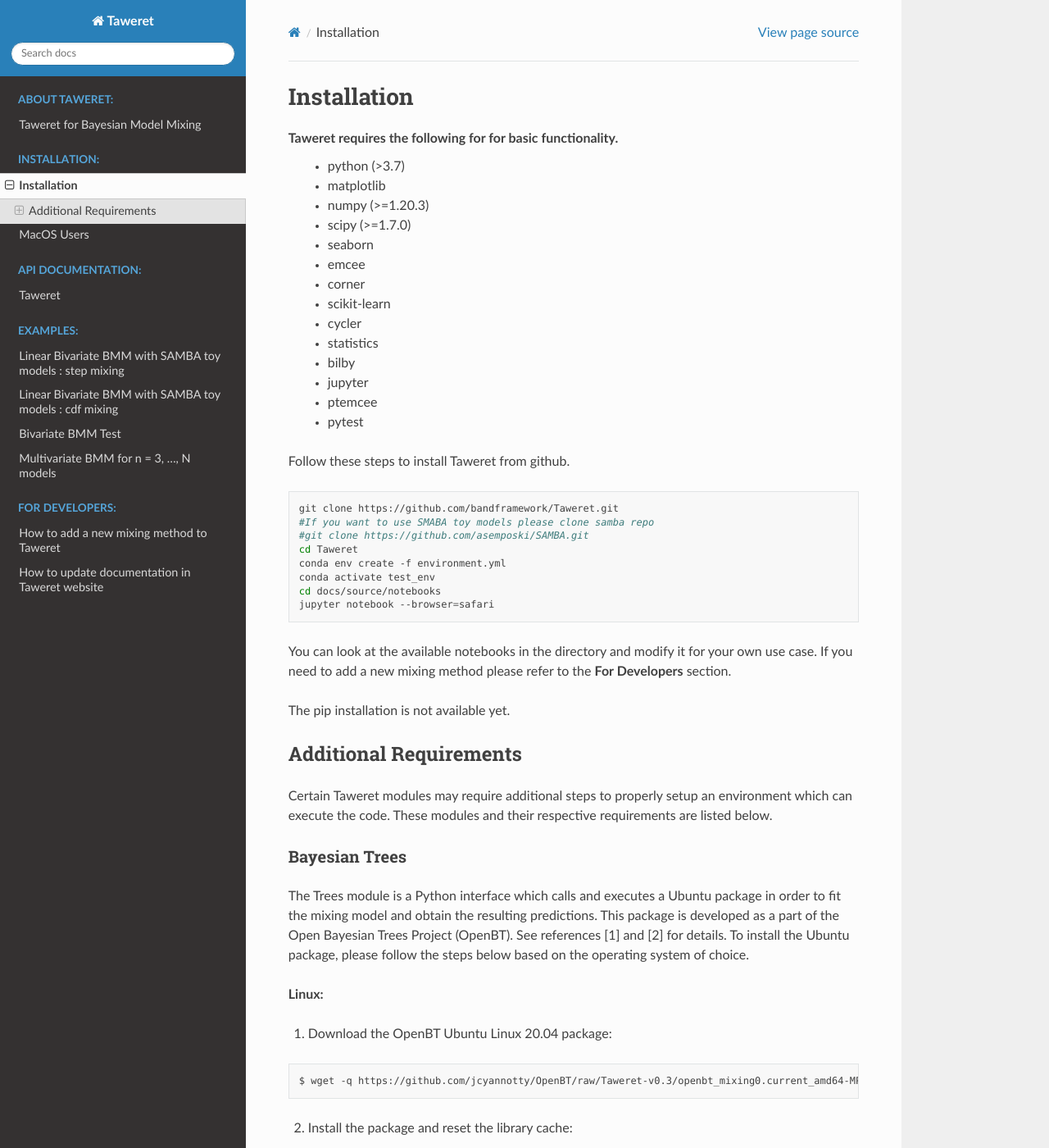
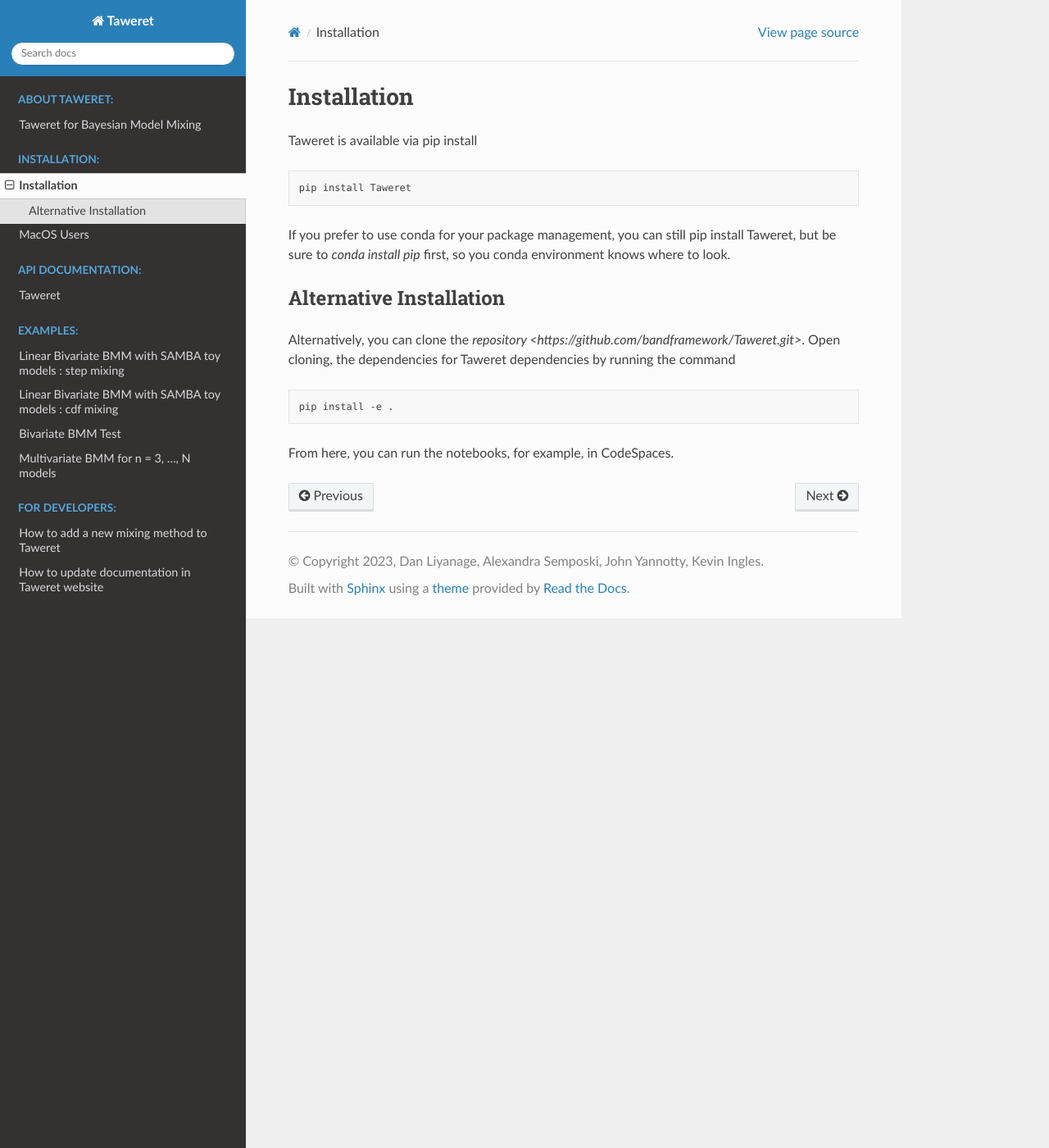
Before and after one commit to bandframework/Taweret, a Sphinx documentation site: the page built from docs/source/installation.rst, in a window 1280 px wide and 1400 px high. Shown: the whole window at 82% size. Built offline with Sphinx 7.4.7 and the Read the Docs theme 2.0.0, drawn with Linux system fonts in a browser that asks for light colours; pages that are not in the unit, such as notebooks, are missing from menus; some of the changed text lies outside the part shown.

Commit message:
Updating documentation for install and contribution instructions

```diff
--- a/Taweret/__init__.py
+++ b/Taweret/__init__.py
@@ -1,3 +1,3 @@
-__version__ = "0.1.0"
+__version__ = "1.0.1"
 __author__ = "Kevin Ingles, Dananjaya (Dan) Liyanage, Alexandra Semposki, John Yannotty"
-__credits__ = "The Ohio State University, Ohio University"
+__credits__ = "The Ohio State University, Ohio University, University of Illinios Urbana-Champaign"
--- a/docs/source/installation.rst
+++ b/docs/source/installation.rst
@@ -1,116 +1,24 @@
 Installation
 ============
 
-Taweret requires the following for for basic functionality.
-    - python (>3.7)
-    - matplotlib
-    - numpy (>=1.20.3)
-    - scipy (>=1.7.0)
-    - seaborn
-    - emcee
-    - corner
-    - scikit-learn
-    - cycler
-    - statistics
-    - bilby
-    - jupyter
-    - ptemcee
-    - pytest
-
-Follow these steps to install Taweret from github.
+Taweret is available via pip install
 
 .. code-block:: bash
 
-    git clone https://github.com/bandframework/Taweret.git
-    #If you want to use SMABA toy models please clone samba repo
-    #git clone https://github.com/asemposki/SAMBA.git
-    cd Taweret
-    conda env create -f environment.yml
-    conda activate test_env
-    cd docs/source/notebooks
-    jupyter notebook --browser=safari
+    pip install Taweret
 
-You can look at the available notebooks in the directory and modify it for your own use case. If \
-you need to add a new mixing method please refer to the **For Developers** section.
-
-The pip installation is not available yet.
-
-.. .. code-block:: bash
-..
-..     pip install Taweret
+If you prefer to use conda for your package management, you can still pip install Taweret, but be sure to `conda install pip` first, so you conda environment knows where to look.
 
 
+Alternative Installation
+------------------------
 
-Additional Requirements
------------------------
-
-Certain Taweret modules may require additional steps to properly setup an environment which can \
-execute the code. These modules and their respective requirements are listed below.
-
-**Bayesian Trees**
-^^^^^^^^^^^^^^^^^^
-
-The Trees module is a Python interface which calls and executes a Ubuntu package in order \
-to fit the mixing model and obtain the resulting predictions. This package is developed as a part of the \
-Open Bayesian Trees Project (OpenBT). See references [1] and [2] for details. To install the Ubuntu package, \
-please follow the steps below based on the operating system of choice.
-
-
-**Linux:**
-
-1. Download the OpenBT Ubuntu Linux 20.04 package:
+Alternatively, you can clone the `repository <https://github.com/bandframework/Taweret.git>`.
+Open cloning, the dependencies for Taweret dependencies by running the command
 
 .. code-block:: bash
 
-    $ wget -q https://github.com/jcyannotty/OpenBT/raw/Taweret-v0.3/openbt_mixing0.current_amd64-MPI_Ubuntu_20.04.deb
+   pip install -e .
 
 
-2. Install the package and reset the library cache:
-
-.. code-block:: bash
-
-    $ cd /location/of/downloaded/.deb
-    $ sudo dpkg -i openbt_mixing0.current_amd64-MPI_Ubuntu_20.04.deb
-    $ ldconfig
-
-
-**Mac OS/X:**
-
-1. Install the OS/X OpenMPI package by running the following `brew` commands in a terminal window:
-
-.. code-block:: bash
-
-    $ /bin/bash -c "$(curl -fsSL https://raw.githubusercontent.com/Homebrew/install/master/install.sh)"
-    $ brew install open-mpi
-
-2. Download the OpenBT OSX binary package, "OpenBT-Mixing-0.current.pkg", from https://github.com/jcyannotty/OpenBT/tree/Taweret-v0.3 .
-
-3. Install the OpenBT OSX package by double-clicking on the downloaded .pkg file and follow the on-screen instructions.
-
-
-**Windows:**
-
-OpenBT will run within the Windows 10 Windows Subsystem for Linux (WSL) environment. For instructions on installing WSL, \
-please see (https://ubuntu.com/wsl). We recommend installing the Ubuntu 20.04 WSL build. \
-There are also instructions \
-(https://wiki.ubuntu.com/WSL?action=subscribe&_ga=2.237944261.411635877.1601405226-783048612.1601405226#Installing_Packages_on_Ubuntu) \
-on keeping your Ubuntu WSL up to date, or installing additional features like X support. Once you have \
-installed the WSL Ubuntu layer, start the WSL Ubuntu shell from the start menu and then install the package:
-
-.. code-block:: bash
-
-    $ cd /mnt/c/location/of/downloaded/.deb
-    $ sudo dpkg -i openbt_mixing0.current_amd64-MPI_Ubuntu_20.04.deb
-
-
-**Alternative:**
-
-Rather than installing the pre-built packages, one can also download the code from https://github.com/jcyannotty/OpenBT/tree/Taweret-v0.3 \
-and compile the C++ code locally. Then the trees module can be used by specifiying the location of the local openbt repository when \
-initializing the trees class instance.
-
-**OpenBT References**
-
-1. OpenBT Repository (https://bitbucket.org/mpratola/openbt/src/master/).
-
-2. OpenBT Repository with Model Mixing (https://github.com/jcyannotty/OpenBT).
+From here, you can run the notebooks, for example, in CodeSpaces.
--- a/pyproject.toml
+++ b/pyproject.toml
@@ -2,9 +2,13 @@
 requires = ["setuptools>=61.0"]
 build-backend = "setuptools.build_meta"
 
+[tool.setuptools]
+packages = ["Taweret"]
+
+
 [project]
 name = "Taweret"
-version = "1.0.0"
+version = "1.0.1"
 authors = [
     { name="Kevin Ingles", email="kingles@illinois.edu"},
     { name="Dananjaya (Dan) Liyanage", email="liyanage@osu.edu"},
```
Also changed, not shown: docs/source/how_to_add_documentation.rst (+9 -6 lines), docs/source/how_to_add_new_mixing.rst (+45 -5 lines).
